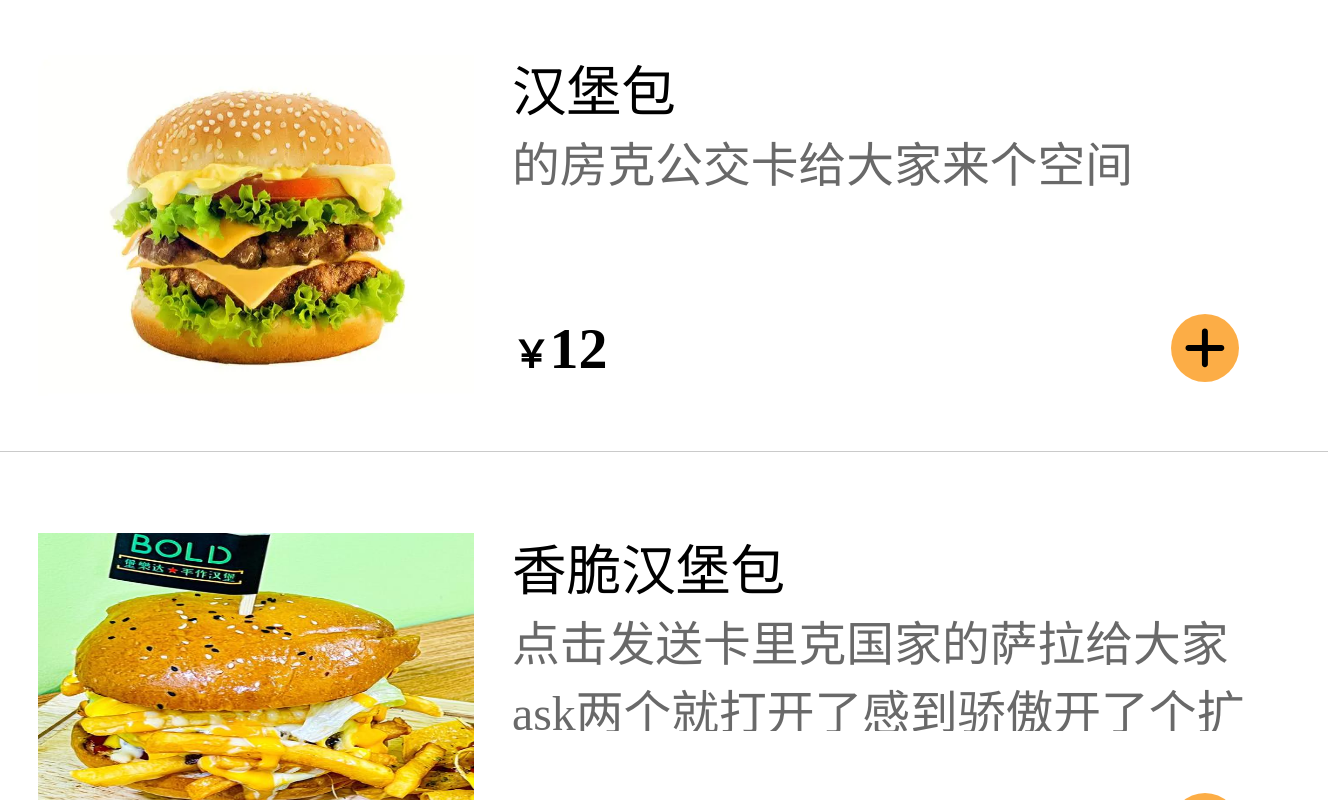
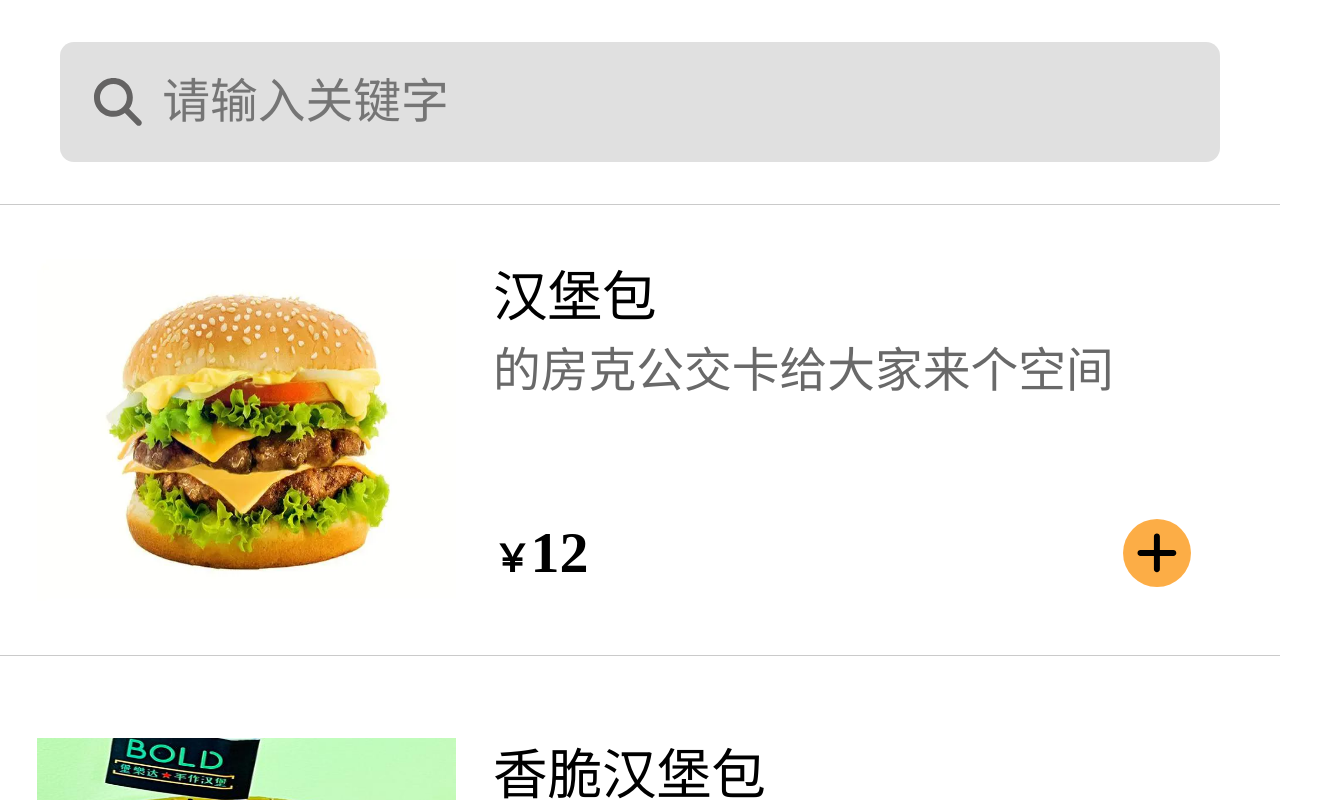
Before and after one commit to xiaoyutongxue11/orderApp, a React (Create React App) app: page / in a window 1280 px wide. Shown: the whole page, 1328 px wide, since content can reach past the window. Built offline with nearby package versions, Linux system fonts and the light colour scheme.

Commit message:
过滤器样式

```diff
--- a/src/App.js
+++ b/src/App.js
@@ -3,6 +3,7 @@
 import Meals from "./Components/Meals/Meals";
 import data from "./data";
 import ShopCarContext from "./store/shopCarContext.js";
+import FilterMeals from "./Components/FilterMeals/FilterMeals.js";
 function App() {
   const [mealsData, setMealsData] = useState(data);
   const [foodsData, setFoodsData] = useState({
@@ -37,6 +38,7 @@
       value={{ ...foodsData, addMealHandler, subMealHandler }}
     >
       <div className={classes.App}>
+        <FilterMeals />
         <Meals mealsData={mealsData} />
       </div>
     </ShopCarContext.Provider>
--- a/src/App.module.css
+++ b/src/App.module.css
@@ -1,4 +1,4 @@
 .App {
-  width: 375rem;
+  width: 380rem;
   font-size:14rem;
 }
--- /dev/null
+++ b/src/Components/FilterMeals/FilterMeals.js
@@ -0,0 +1,23 @@
+import React from "react";
+import { FontAwesomeIcon } from "@fortawesome/react-fontawesome";
+import { faSearch } from "@fortawesome/free-solid-svg-icons";
+import classes from "./FilterMeals.module.css";
+const FilterMeals = () => {
+  return (
+    <div className={classes.FilterMeals}>
+      <div className={classes.SearchOuter}>
+        <FontAwesomeIcon
+          className={classes.SearchIcon}
+          icon={faSearch}
+        ></FontAwesomeIcon>
+        <input
+          className={classes.SearchInput}
+          type="text"
+          placeholder="请输入关键字"
+        />
+      </div>
+    </div>
+  );
+};
+
+export default FilterMeals;
--- /dev/null
+++ b/src/Components/FilterMeals/FilterMeals.module.css
@@ -0,0 +1,33 @@
+.FilterMeals {
+  width: 375rem;
+  height: 60rem;
+  position: fixed;
+  left: 0;
+  right: 0;
+  z-index: 999;
+  background-color: white;
+  border-bottom: 0.4px #cacaca solid;
+  display: flex;
+  align-items: center;
+  justify-content: center;
+}
+.SearchOuter {
+  position: relative;
+  display: flex;
+    align-items: center;
+}
+.SearchInput {
+  width: 340rem;
+  height: 35rem;
+  border: none;
+  border-radius: 14px;
+  background-color: #e0e0e0;
+  padding-left: 30rem;
+  outline: none;
+  font-size: 14rem;
+}
+.SearchIcon {
+  color: rgb(100, 99, 99);
+  position: absolute;
+  left: 10rem;
+}
--- a/src/Components/Meals/Meals.module.css
+++ b/src/Components/Meals/Meals.module.css
@@ -1,6 +1,7 @@
 .Meals{
-    position: absolute;
-    top: 0;
+    width: 375rem;
+    position: fixed;
+    top: 60rem;
     bottom: 0;
     overflow: auto;
 }
```
